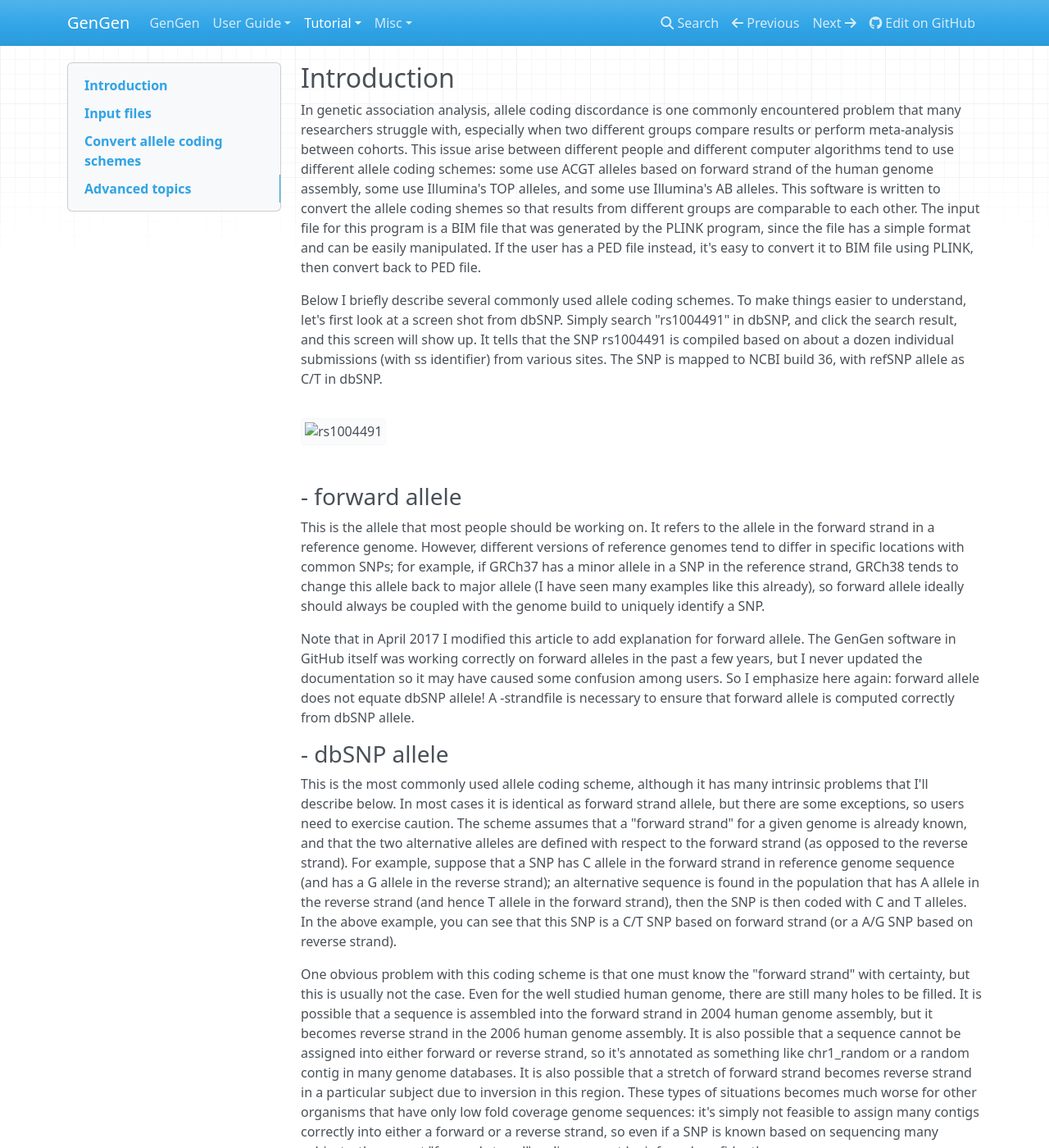
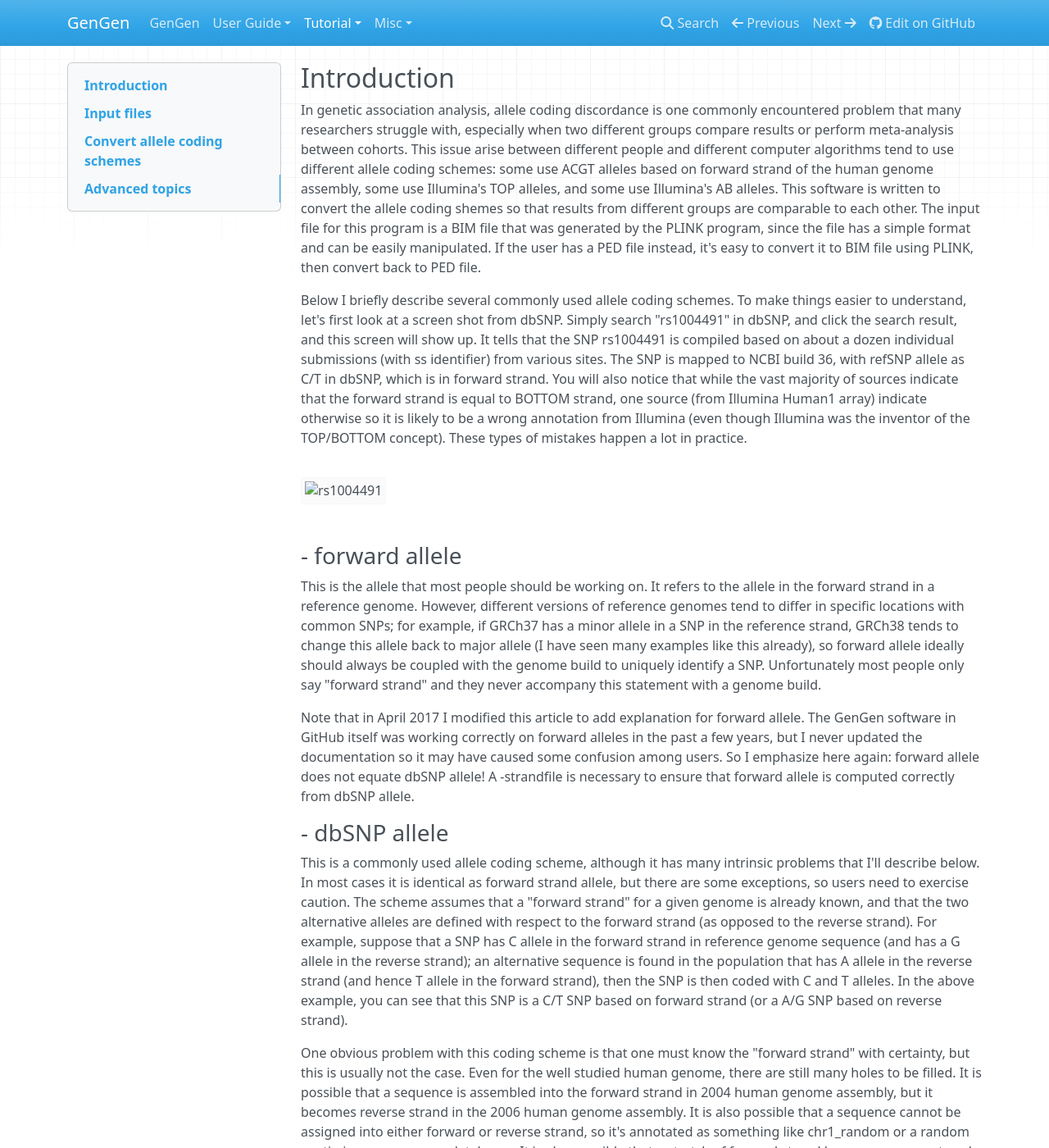
Before and after one commit to WGLab/GenGen, an MkDocs documentation site: the page built from docs/tutorial/coding.md, in a window 1280 px wide and 1400 px high. Shown: the whole window at 82% size. Built offline with MkDocs 1.6.1, drawn with Linux system fonts in a browser that asks for light colours; nearby versions of some CDN libraries; old or Windows-style settings are respelled for this version of MkDocs; some of the changed text lies outside the part shown.

Commit message:
Update coding.md

````diff
--- a/docs/tutorial/coding.md
+++ b/docs/tutorial/coding.md
@@ -2,21 +2,23 @@
 
 In genetic association analysis, allele coding discordance is one commonly encountered problem that many researchers struggle with, especially when two different groups compare results or perform meta-analysis between cohorts. This issue arise between different people and different computer algorithms tend to use different allele coding schemes: some use ACGT alleles based on forward strand of the human genome assembly, some use Illumina's TOP alleles, and some use Illumina's AB alleles. This software is written to convert the allele coding shemes so that results from different groups are comparable to each other. The input file for this program is a BIM file that was generated by the PLINK program, since the file has a simple format and can be easily manipulated. If the user has a PED file instead, it's easy to convert it to BIM file using PLINK, then convert back to PED file.
 
-Below I briefly describe several commonly used allele coding schemes. To make things easier to understand, let's first look at a screen shot from dbSNP. Simply search "rs1004491" in dbSNP, and click the search result, and this screen will show up. It tells that the SNP rs1004491 is compiled based on about a dozen individual submissions (with ss identifier) from various sites. The SNP is mapped to NCBI build 36, with refSNP allele as C/T in dbSNP.
+Below I briefly describe several commonly used allele coding schemes. To make things easier to understand, let's first look at a screen shot from dbSNP. Simply search "rs1004491" in dbSNP, and click the search result, and this screen will show up. It tells that the SNP rs1004491 is compiled based on about a dozen individual submissions (with ss identifier) from various sites. The SNP is mapped to NCBI build 36, with refSNP allele as C/T in dbSNP, which is in forward strand. You will also notice that while the vast majority of sources indicate that the forward strand is equal to BOTTOM strand, one source (from Illumina Human1 array) indicate otherwise so it is likely to be a wrong annotation from Illumina (even though Illumina was the inventor of the TOP/BOTTOM concept). These types of mistakes happen a lot in practice.
 
 ![rs1004491](/docs/img/rs1004491.jpg)
 
 ### - forward allele
 
-This is the allele that most people should be working on. It refers to the allele in the forward strand in a reference genome. However, different versions of reference genomes tend to differ in specific locations with common SNPs; for example, if GRCh37 has a minor allele in a SNP in the reference strand, GRCh38 tends to change this allele back to major allele (I have seen many examples like this already), so forward allele ideally should always be coupled with the genome build to uniquely identify a SNP.
+This is the allele that most people should be working on. It refers to the allele in the forward strand in a reference genome. However, different versions of reference genomes tend to differ in specific locations with common SNPs; for example, if GRCh37 has a minor allele in a SNP in the reference strand, GRCh38 tends to change this allele back to major allele (I have seen many examples like this already), so forward allele ideally should always be coupled with the genome build to uniquely identify a SNP. Unfortunately most people only say "forward strand" and they never accompany this statement with a genome build.
 
 Note that in April 2017 I modified this article to add explanation for forward allele. The GenGen software in GitHub itself was working correctly on forward alleles in the past a few years, but I never updated the documentation so it may have caused some confusion among users. So I emphasize here again: forward allele does not equate dbSNP allele! A -strandfile is necessary to ensure that forward allele is computed correctly from dbSNP allele.
 
 ### - dbSNP allele
 
-This is the most commonly used allele coding scheme, although it has many intrinsic problems that I'll describe below. In most cases it is identical as forward strand allele, but there are some exceptions, so users need to exercise caution. The scheme assumes that a "forward strand" for a given genome is already known, and that the two alternative alleles are defined with respect to the forward strand (as opposed to the reverse strand). For example, suppose that a SNP has C allele in the forward strand in reference genome sequence (and has a G allele in the reverse strand); an alternative sequence is found in the population that has A allele in the reverse strand (and hence T allele in the forward strand), then the SNP is then coded with C and T alleles. In the above example, you can see that this SNP is a C/T SNP based on forward strand (or a A/G SNP based on reverse strand).
+This is a commonly used allele coding scheme, although it has many intrinsic problems that I'll describe below. In most cases it is identical as forward strand allele, but there are some exceptions, so users need to exercise caution. The scheme assumes that a "forward strand" for a given genome is already known, and that the two alternative alleles are defined with respect to the forward strand (as opposed to the reverse strand). For example, suppose that a SNP has C allele in the forward strand in reference genome sequence (and has a G allele in the reverse strand); an alternative sequence is found in the population that has A allele in the reverse strand (and hence T allele in the forward strand), then the SNP is then coded with C and T alleles. In the above example, you can see that this SNP is a C/T SNP based on forward strand (or a A/G SNP based on reverse strand).
 
 One obvious problem with this coding scheme is that one must know the "forward strand" with certainty, but this is usually not the case. Even for the well studied human genome, there are still many holes to be filled. It is possible that a sequence is assembled into the forward strand in 2004 human genome assembly, but it becomes reverse strand in the 2006 human genome assembly. It is also possible that a sequence cannot be assigned into either forward or reverse strand, so it's annotated as something like chr1_random or a random contig in many genome databases. It is also possible that a stretch of forward strand becomes reverse strand in a particular subject due to inversion in this region. These types of situations becomes much worse for other organisms that have only low fold coverage genome sequences: it's simply not feasible to assign many contigs correctly into either a forward or a reverse strand, so even if a SNP is known based on sequencing many subjects, the correct "forward strand" coding cannot be inferred confidently.
+
+To ensure the correct identification of forward strand for dbSNP records, the users need to obtain a strandfile, which can be compiled from say a snp147 file in UCSC Genome Browser (or if you use ANNOVAR, just do a `-downdb snp147` should work) with a `cut` command to cut the appropriate columns in the file.
 
 ### - Illumina A/B allele, 1/2 allele, and TOP allele
 
@@ -104,7 +106,7 @@ Several arguments can control the behavior of the `convert_bim_allele.pl` progra
 
 ## Convert allele coding schemes
 
-Four different allele coding types are supported by the `convert_bim_allele.pl` program: ilmn12, ilmnab, dbsnp and top. The ilmn12 and ilmnab refers to Illumina's A/B coding, dbSNP refers to forward strand coding, and top refers to the TOP strand coding. The program requires an `--intype` and an `--outtype` arguments, as well as an `--outfile` argument to store the new BIM files.
+Four different allele coding types are supported by the `convert_bim_allele.pl` program: ilmn12, ilmnab, dbsnp, forward and top. The ilmn12 and ilmnab refers to Illumina's A/B coding, dbSNP refers to forward strand coding, and top refers to the TOP strand coding. The program requires an `--intype` and an `--outtype` arguments, as well as an `--outfile` argument to store the new BIM files.
 
 ```
 [kai@beta ~]$ convert_bim_allele.pl
````
